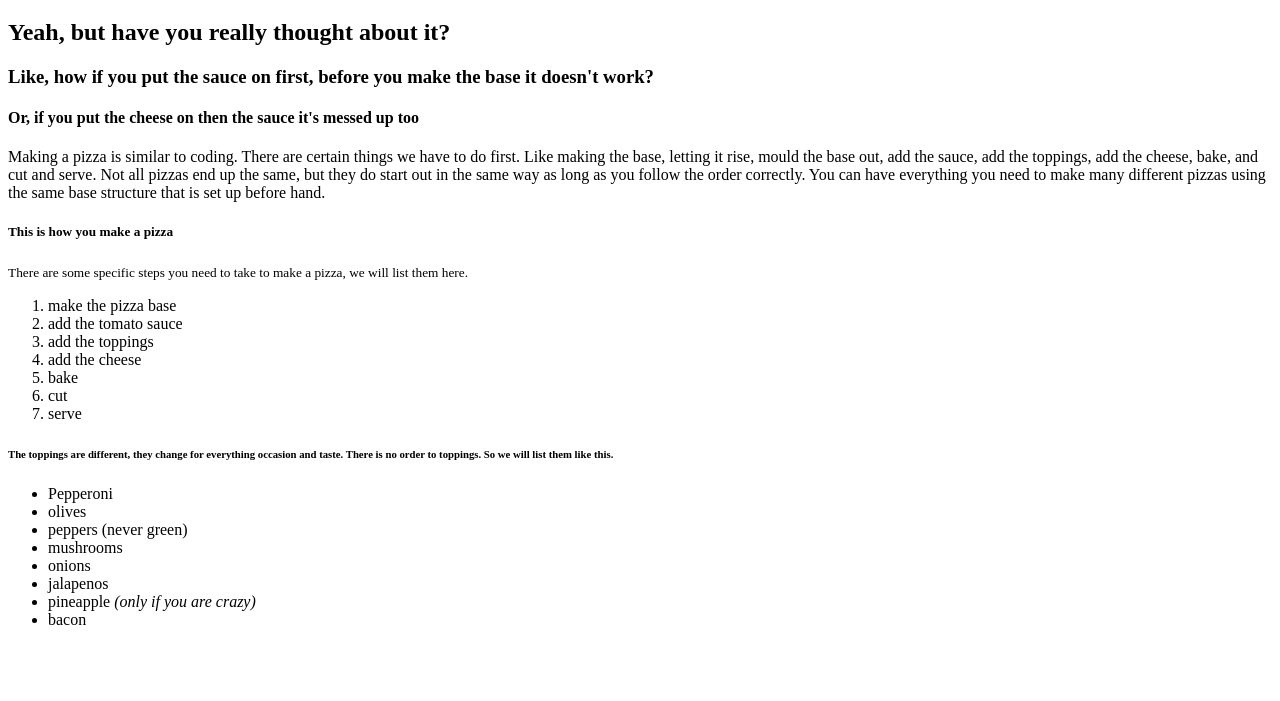
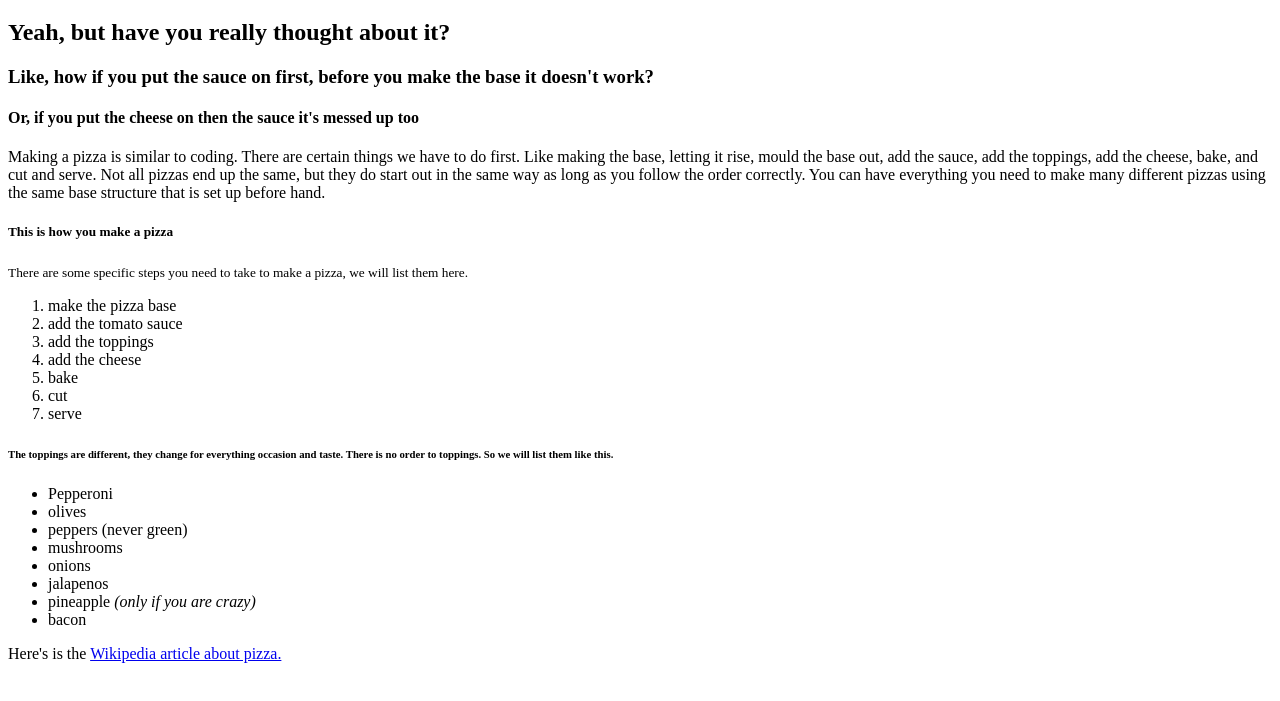
Before and after one commit to ReubenRogers/CSS-HTML, a plain HTML site: page index.html in a window 1280 px wide. Shown: the part 61-762 px from the top of the page. Drawn offline with Linux system fonts and the light colour scheme.

Commit message:
add hyperlink

```diff
--- a/index.html
+++ b/index.html
@@ -52,6 +52,8 @@
     <li>bacon</li>
 </ul>
 
+<p>Here's is the <a href="https://en.wikipedia.org/wiki/Pizza" target="_blank">Wikipedia
+    article about pizza.</a></p>
 
 
 
```
